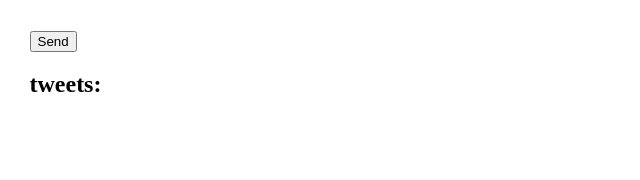
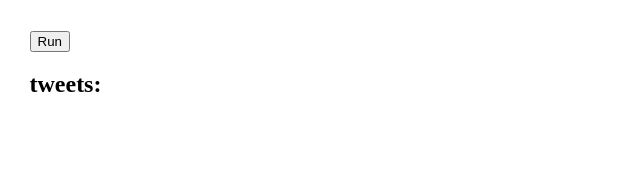
Before and after one commit to livnoni/dataMining-twitterSentiment, a website: page index.html in a window 1280 px wide. Shown: the part 210-390 px from the top of the page, 0-640 px from the left. Drawn offline with nearby package versions, Linux system fonts and the light colour scheme.

Commit message:
added screen shots change buttun name

```diff
--- a/index.html
+++ b/index.html
@@ -51,7 +51,6 @@
 
 <div>
     <p align="right">Data Mining - Final Project</p>
-
     <P>
         Welcome to the <b>Twitter Sentiment Analysis app.</b> <br>
         What phrase would you like to analyze? (e.g: Trump, Kim, Justin ...)
@@ -65,7 +64,7 @@
 
     <div class="bodyDiv">
 
-        <button> Send</button>
+        <button> Run </button>
         <div>
             <h2 id="score">tweets:</h2>
         </div>
```
Also changed, not shown: gitHub_pics/arielLogo.png (added), gitHub_pics/dataMining.png (added), gitHub_pics/screenShot1.PNG (added), gitHub_pics/screenShot2.PNG (added), gitHub_pics/twitterLogo.png (added).
